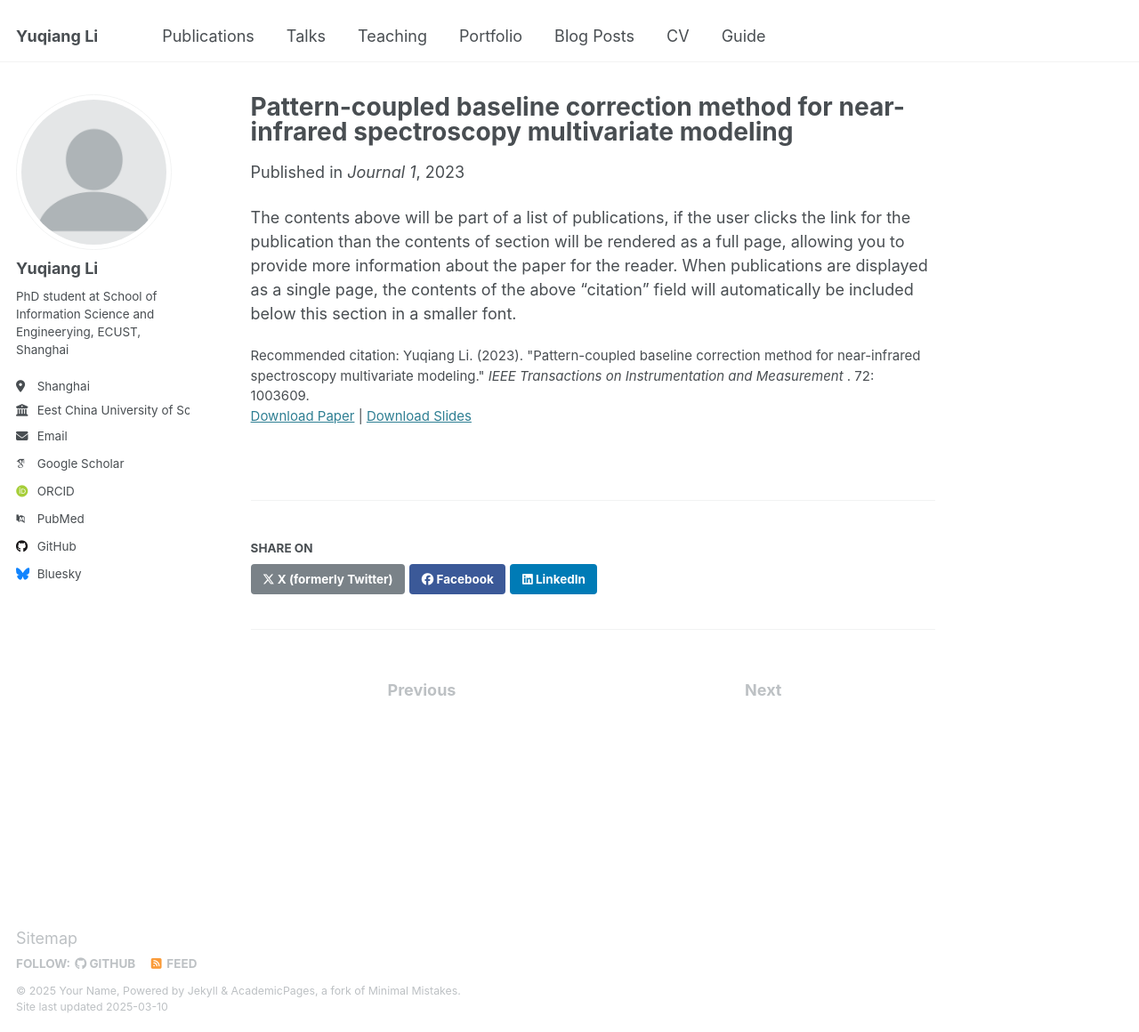
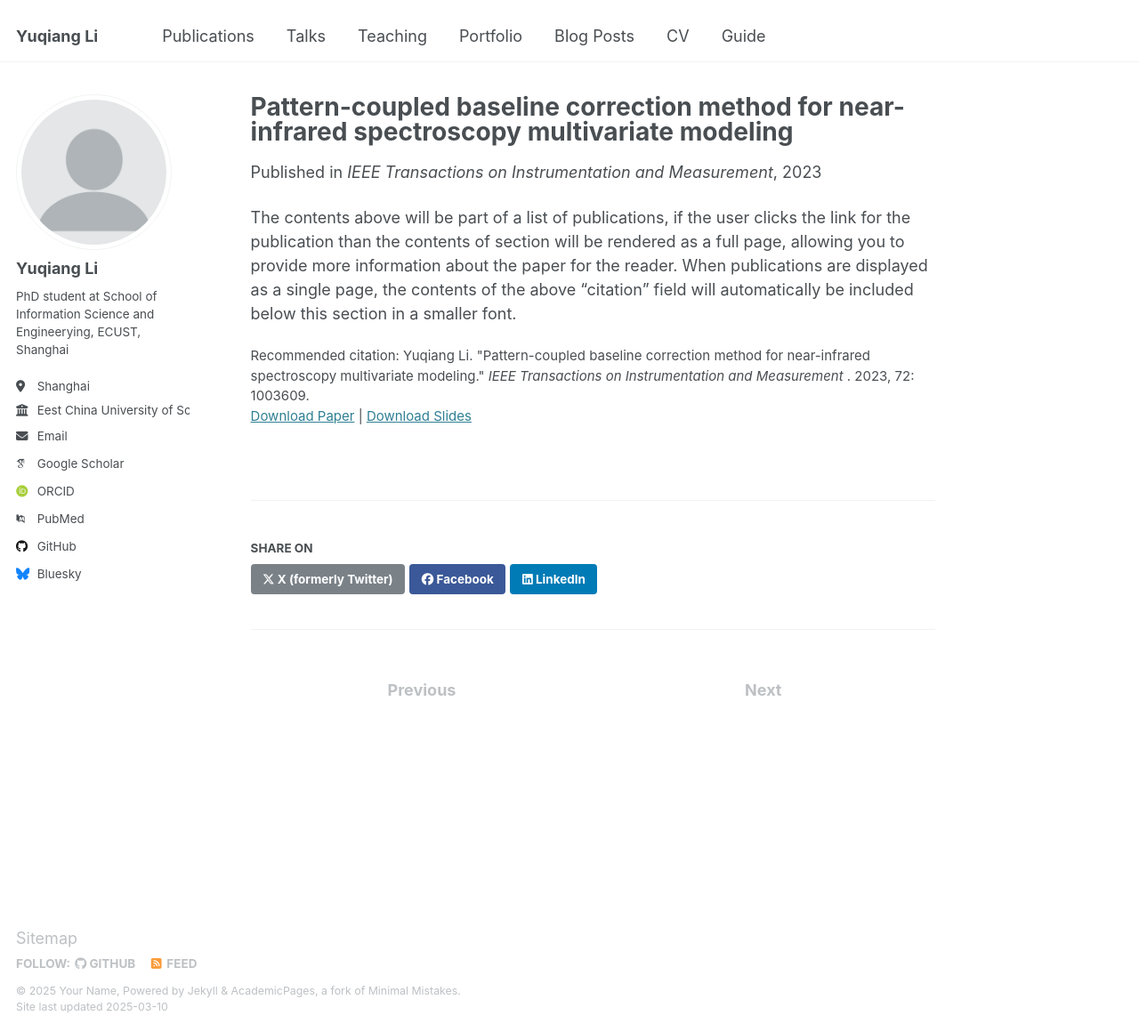
Before and after one commit to Yuqiangli092511/Yuqiangli092511.github.io, a Jekyll site: the page built from _publications/2009-10-01-paper-title-number-1.md, in a window 1280 px wide and 1160 px high. Shown: the whole window at 89% size. Built offline with Jekyll 4.4.1, drawn with Linux system fonts in a browser that asks for light colours; some web fonts are replaced.

Commit message:
Update 2009-10-01-paper-title-number-1.md

```diff
--- a/_publications/2009-10-01-paper-title-number-1.md
+++ b/_publications/2009-10-01-paper-title-number-1.md
@@ -5,10 +5,10 @@ category: manuscripts
 permalink: Paper1
 excerpt: 'This paper is about baseline correction of infrared signal, such as near-infrared and mid-infrared.'
 date: 2023.07.08
-venue: 'Journal 1'
+venue: 'IEEE Transactions on Instrumentation and Measurement'
 slidesurl: 'http://Yuqiangli092511.github.io/files/slides1.pdf'
-paperurl: 'http://Yuqiangli092511.github.io/files/paper1.pdf'
-citation: 'Yuqiang Li. (2023). &quot;Pattern-coupled baseline correction method for near-infrared spectroscopy multivariate modeling.&quot; <i>IEEE Transactions on Instrumentation and Measurement </i>. 72: 1003609.'
+paperurl: 'http://Yuqiangli092511.github.io/files/论文1-TIM-Pattern Coupled Baseline Correction Method for Near-Infrared Spectroscopy Multivariate Modeling.pdf'
+citation: 'Yuqiang Li. &quot;Pattern-coupled baseline correction method for near-infrared spectroscopy multivariate modeling.&quot; <i>IEEE Transactions on Instrumentation and Measurement </i>. 2023, 72: 1003609.'
 ---
 
 The contents above will be part of a list of publications, if the user clicks the link for the publication than the contents of section will be rendered as a full page, allowing you to provide more information about the paper for the reader. When publications are displayed as a single page, the contents of the above "citation" field will automatically be included below this section in a smaller font.
```
